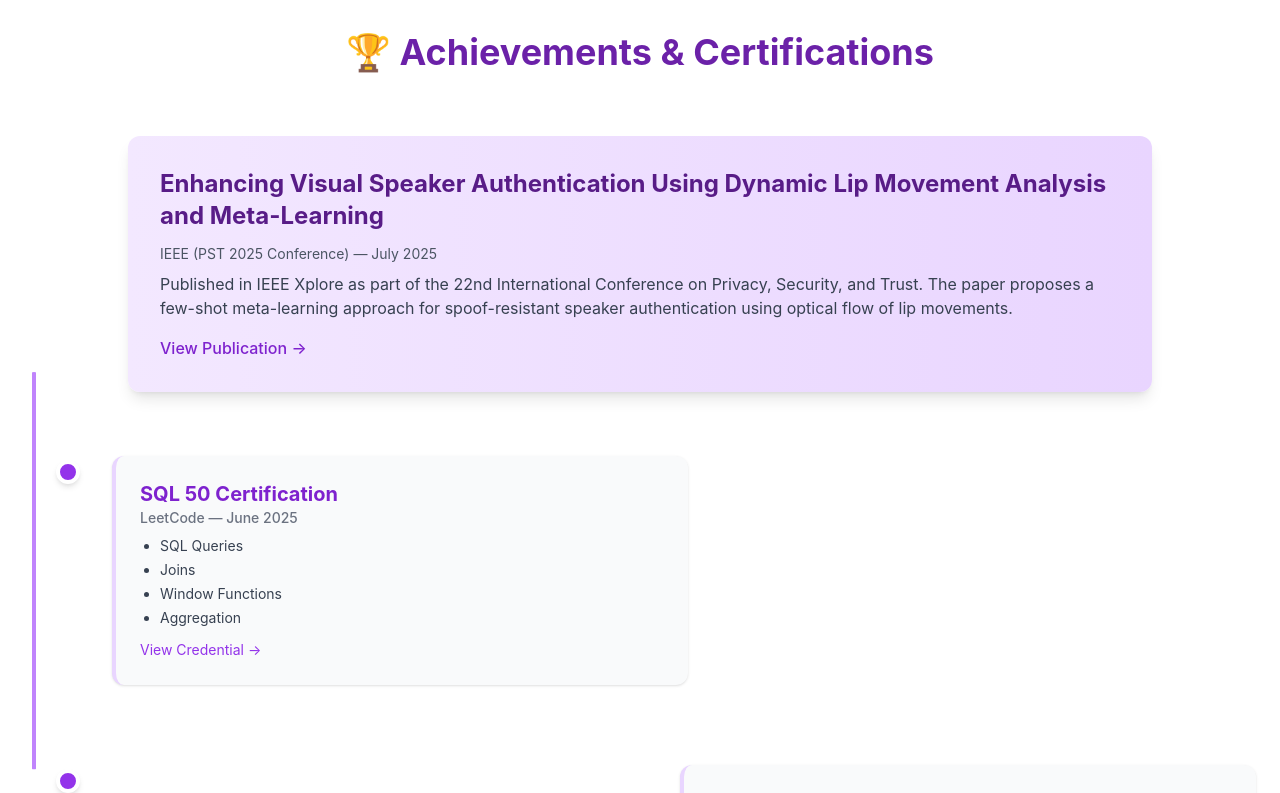
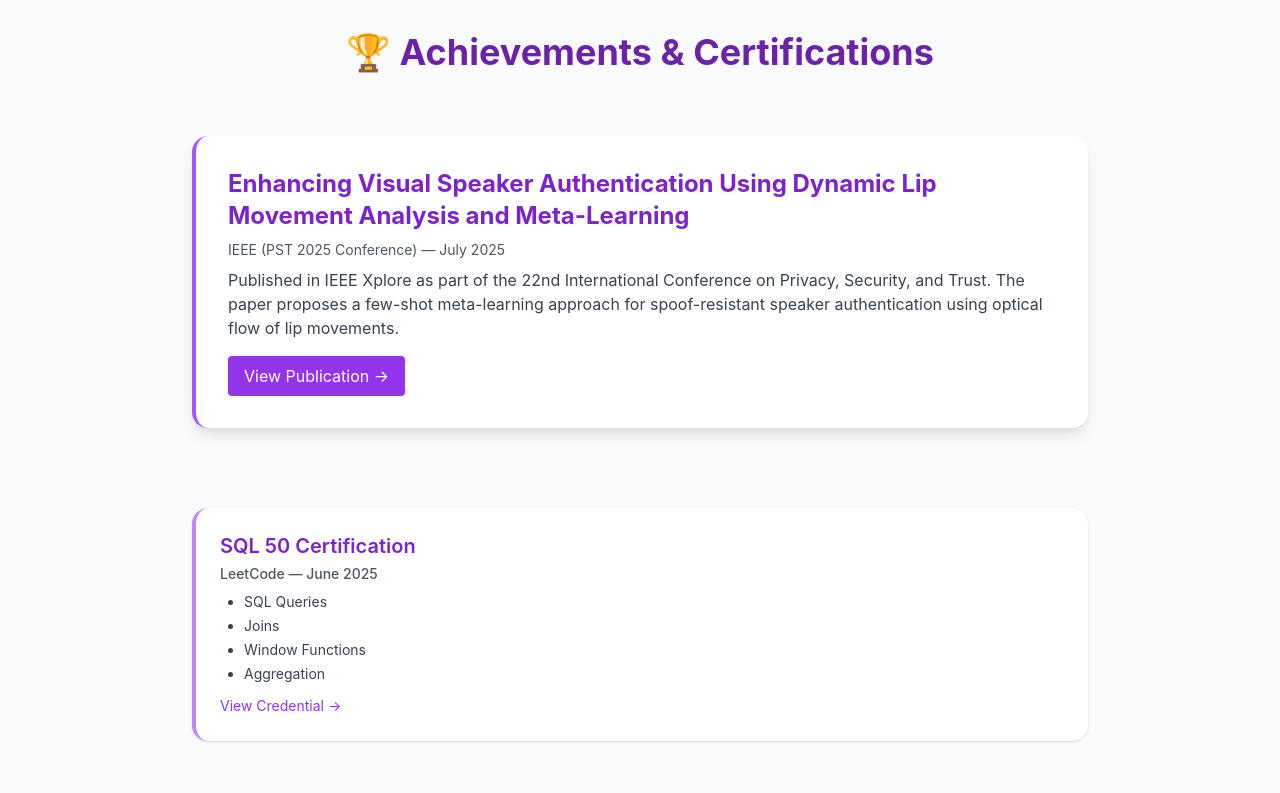
Before and after one commit to poojap13/Portfolio, a React (Vite) app: page / in a window 1280 px wide. Shown: the part 4280-5073 px from the top of the page. Built offline with nearby package versions, Linux system fonts and the light colour scheme.

Commit message:
Update AchievementsCertifications.jsx

```diff
--- a/src/pages/AchievementsCertifications.jsx
+++ b/src/pages/AchievementsCertifications.jsx
@@ -1,5 +1,4 @@
-import { motion, useScroll, useTransform } from "framer-motion";
-import { useRef } from "react";
+import { motion } from "framer-motion";
 
 const publication = {
   title: "Enhancing Visual Speaker Authentication Using Dynamic Lip Movement Analysis and Meta-Learning",
@@ -35,18 +34,10 @@ const certifications = [
 ];
 
 export default function AchievementsCertifications() {
-  const ref = useRef(null);
-  const { scrollYProgress } = useScroll({
-    target: ref,
-    offset: ["start end", "end start"],
-  });
-  const scaleY = useTransform(scrollYProgress, [0, 1], [0, 1]);
-
   return (
     <section
       id="achievements-certifications"
-      ref={ref}
-      className="min-h-screen bg-white text-gray-800 dark:bg-gray-900 dark:text-white py-20 px-6 relative transition-colors duration-500"
+      className="min-h-screen bg-gray-50 dark:bg-gray-900 text-gray-800 dark:text-white py-20 px-4 sm:px-10 transition-colors duration-500"
     >
       <motion.h2
         className="text-4xl font-bold text-center text-purple-800 dark:text-purple-300 mb-16"
@@ -59,61 +50,49 @@ export default function AchievementsCertifications() {
 
       {/* Publication Card */}
       <motion.div
-        className="bg-gradient-to-r from-purple-100 to-purple-200 dark:from-purple-800 dark:to-purple-600 shadow-lg rounded-xl p-8 mb-16 max-w-5xl mx-auto transition-colors duration-500"
-        initial={{ opacity: 0, y: 30 }}
+        className="bg-white dark:bg-gray-800 border-l-4 border-purple-500 rounded-2xl shadow-lg p-8 mb-20 max-w-4xl mx-auto"
+        initial={{ opacity: 0, y: 40 }}
         whileInView={{ opacity: 1, y: 0 }}
         transition={{ duration: 0.6 }}
       >
-        <h3 className="text-2xl font-bold text-purple-900 dark:text-purple-100 mb-3">
+        <h3 className="text-2xl font-bold text-purple-700 dark:text-purple-300 mb-2">
           {publication.title}
         </h3>
-        <p className="text-sm text-gray-600 dark:text-gray-300 mb-2">
+        <p className="text-sm text-gray-600 dark:text-gray-400 mb-2">
           {publication.publisher} &mdash; {publication.date}
         </p>
-        <p className="text-gray-700 dark:text-gray-200 mb-4">{publication.description}</p>
+        <p className="text-gray-700 dark:text-gray-300 mb-4">
+          {publication.description}
+        </p>
         {publication.link && (
           <a
             href={publication.link}
             target="_blank"
             rel="noopener noreferrer"
-            className="inline-block text-purple-700 dark:text-purple-300 hover:underline font-medium"
+            className="inline-block bg-purple-600 text-white px-4 py-2 rounded hover:bg-purple-500 transition"
           >
             View Publication →
           </a>
         )}
       </motion.div>
 
-      {/* Vertical scroll-growing line */}
-      <motion.div
-        style={{ scaleY }}
-        className="origin-top absolute left-8 top-[420px] w-1 h-full bg-purple-400 rounded-full"
-      />
-
-      {/* Certifications Timeline */}
-      <div className="relative ml-10 pl-8 space-y-20">
+      {/* Certifications Cards */}
+      <div className="flex flex-col items-center space-y-14 max-w-4xl mx-auto">
         {certifications.map((cert, index) => (
           <motion.div
             key={index}
-            className="relative"
+            className="bg-white dark:bg-gray-800 border-l-4 border-purple-400 p-6 rounded-2xl shadow max-w-full w-full"
             initial={{ opacity: 0, y: 50 }}
             whileInView={{ opacity: 1, y: 0 }}
-            transition={{ delay: index * 0.3 }}
+            transition={{ delay: index * 0.2 }}
           >
-            {/* Dot Marker */}
-            <div className="absolute -left-10 top-1 w-6 h-6 rounded-full bg-purple-600 shadow-md border-4 border-white dark:border-gray-900 z-10" />
-
-            <div
-              className={`bg-gray-50 dark:bg-gray-800 border-l-4 border-purple-200 dark:border-purple-400 p-6 rounded-xl shadow max-w-xl transition-colors duration-500 ${
-                index % 2 === 0 ? "ml-4 sm:mr-auto" : "ml-4 sm:ml-auto"
-              }`}
-            >
-              <h3 className="text-xl font-bold text-purple-700 dark:text-purple-300">
+            <h3 className="text-xl font-semibold text-purple-700 dark:text-purple-300 mb-1">
               {cert.title}
             </h3>
-              <p className="text-sm text-gray-500 dark:text-gray-400 font-medium mb-2">
+            <p className="text-sm text-gray-600 dark:text-gray-400 font-medium mb-2">
               {cert.issuer} &mdash; {cert.date}
             </p>
-              <ul className="text-sm text-gray-700 dark:text-gray-300 list-disc pl-5 space-y-1">
+            <ul className="list-disc pl-6 text-sm text-gray-700 dark:text-gray-300 space-y-1">
               {cert.skills.map((skill, i) => (
                 <li key={i}>{skill}</li>
               ))}
@@ -123,12 +102,11 @@ export default function AchievementsCertifications() {
                 href={cert.link}
                 target="_blank"
                 rel="noopener noreferrer"
-                  className="inline-block mt-3 text-purple-600 dark:text-purple-400 hover:underline text-sm"
+                className="inline-block mt-3 text-purple-600 dark:text-purple-300 hover:underline text-sm"
               >
                 View Credential →
               </a>
             )}
-            </div>
           </motion.div>
         ))}
       </div>
```
Lines whose indentation alone changed are shown as unchanged.
